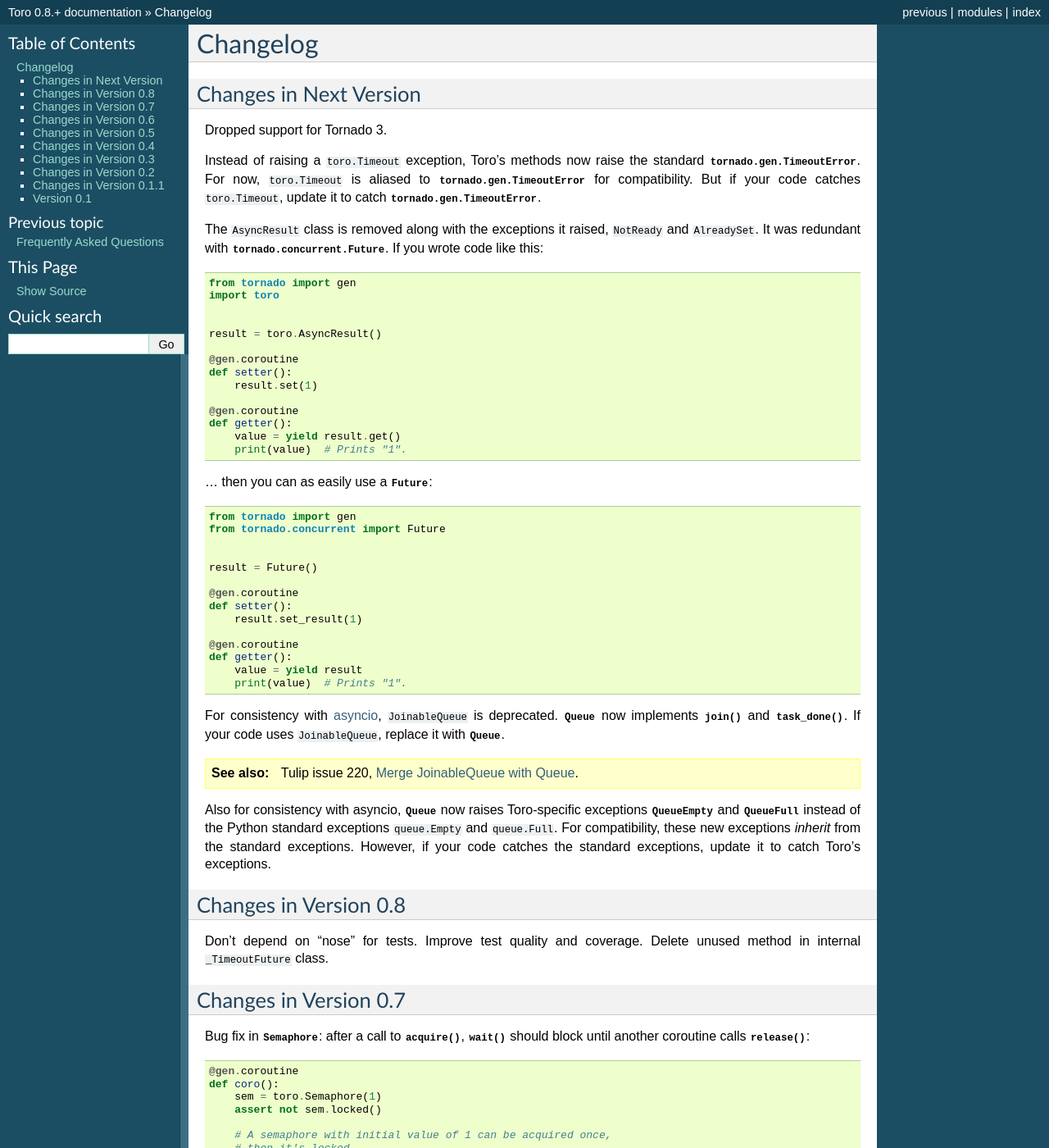
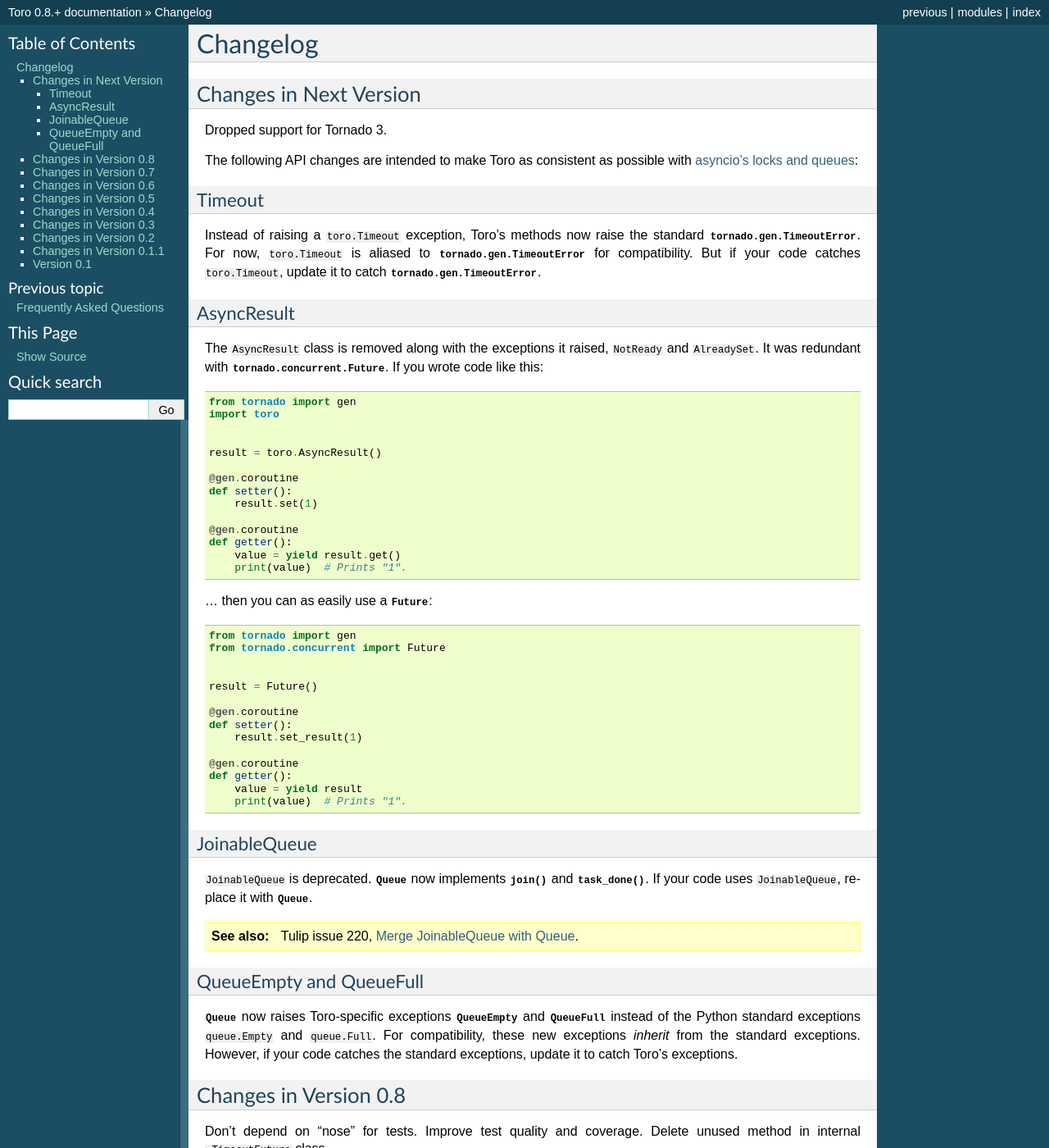
Before and after one commit to ajdavis/toro, a Sphinx documentation site: the page built from doc/changelog.rst, in a window 1280 px wide and 1400 px high. Shown: the whole window at 82% size. Built offline with Sphinx 7.4.7, drawn with Linux system fonts in a browser that asks for light colours.

Commit message:
Add headers to changelog sections.

```diff
--- a/doc/changelog.rst
+++ b/doc/changelog.rst
@@ -8,10 +8,21 @@
 
 Dropped support for Tornado 3.
 
+The following API changes are intended to make Toro as consistent as possible
+with `asyncio's locks and queues`_:
+
+Timeout
+'''''''
+
 Instead of raising a ``toro.Timeout`` exception, Toro's methods now raise the
 standard :exc:`tornado.gen.TimeoutError`. For now, ``toro.Timeout`` is aliased
 to :exc:`tornado.gen.TimeoutError` for compatibility. But if your code catches
 ``toro.Timeout``, update it to catch :exc:`tornado.gen.TimeoutError`.
+
+.. _asyncio's locks and queues: https://docs.python.org/3/library/asyncio-sync.html
+
+AsyncResult
+'''''''''''
 
 The ``AsyncResult`` class is removed along with the exceptions it raised,
 ``NotReady`` and ``AlreadySet``. It was redundant with
@@ -49,7 +60,10 @@
         value = yield result
         print(value)  # Prints "1".
 
-For consistency with asyncio_, ``JoinableQueue`` is deprecated.
+JoinableQueue
+'''''''''''''
+
+``JoinableQueue`` is deprecated.
 :class:`~toro.Queue` now implements :meth:`~toro.Queue.join` and
 :meth:`~toro.Queue.task_done`. If your code uses ``JoinableQueue``, replace it
 with :class:`~toro.Queue`.
@@ -57,11 +71,15 @@
 .. seealso:: Tulip issue 220, `Merge JoinableQueue with Queue
    <https://code.google.com/p/tulip/issues/detail?id=220>`_.
 
-Also for consistency with asyncio, :class:`Queue` now raises Toro-specific
+QueueEmpty and QueueFull
+''''''''''''''''''''''''
+
+:class:`Queue` now raises Toro-specific
 exceptions :exc:`QueueEmpty` and :exc:`QueueFull` instead of the Python
 standard exceptions ``queue.Empty`` and ``queue.Full``. For compatibility,
 these new exceptions *inherit* from the standard exceptions. However, if your
 code catches the standard exceptions, update it to catch Toro's exceptions.
+
 
 Changes in Version 0.8
 ----------------------
```
